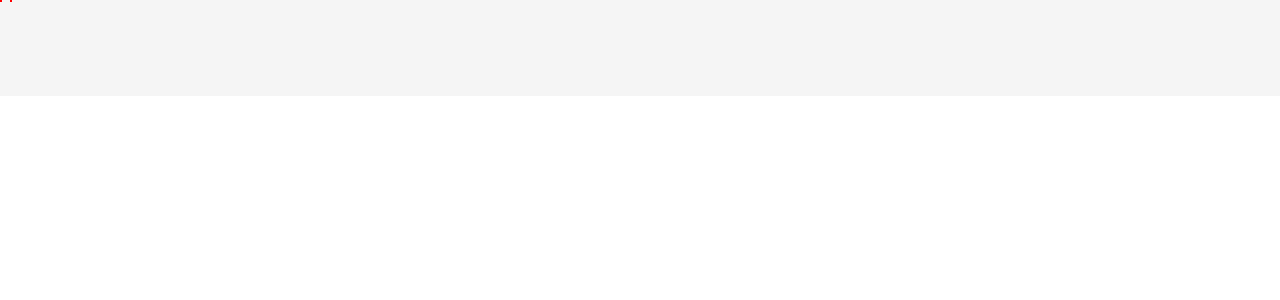
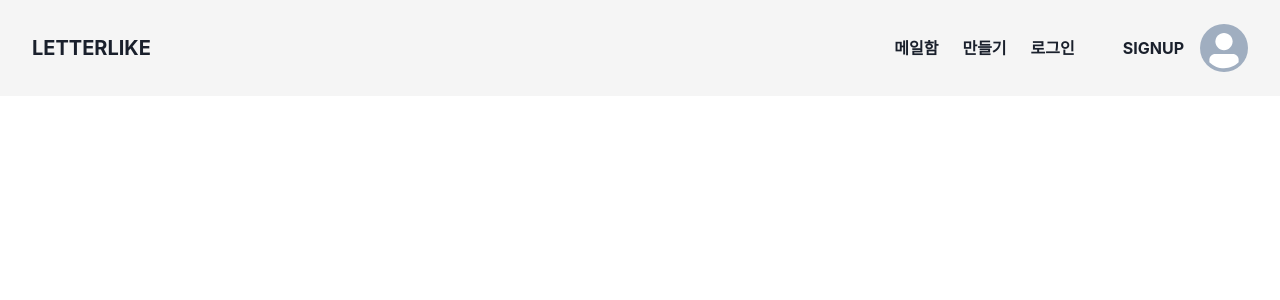
Before and after one commit to ArenF/LetterProject, a React app: page / in a window 1280 px wide. Shown: the top 300 px of the page. Built offline with nearby package versions, Linux system fonts and the light colour scheme; no server answers.

Commit message:
NavBar 요소 추가, index.html language ko로 변경

```diff
--- a/package.json
+++ b/package.json
@@ -11,6 +11,7 @@
   "license": "MIT",
   "description": "",
   "dependencies": {
+    "@chakra-ui/icons": "^2.1.1",
     "@chakra-ui/react": "^2.8.2",
     "@emotion/react": "^11.11.4",
     "@emotion/styled": "^11.11.5",
--- a/public/index.html
+++ b/public/index.html
@@ -1,5 +1,5 @@
 <!DOCTYPE html>
-<html lang="en">
+<html lang="ko">
 <head>
     <meta charset="UTF-8">
     <meta name="viewport" content="width=device-width">
--- a/src/component/NavBar.tsx
+++ b/src/component/NavBar.tsx
@@ -1,29 +1,111 @@
-import { Stack } from "@chakra-ui/react";
+import { Box, Heading, Stack, Text, Link as ChakraLink, Avatar } from "@chakra-ui/react";
+import { Link as RouterLink } from "react-router-dom";
+import { useState } from "react";
+
+const MiniProfile = ():JSX.Element => {
+    const [text, setText] = useState("SIGNUP");
+
+    return (
+        <Stack
+            direction="row"
+            align="center"
+            spacing={4}
+        >
+            <Linker
+                name={text}
+                to="/signup"
+            />
+            <Avatar />
+        </Stack>
+    );
+};
+
+const Linker = ({
+    name = "",
+    to = "",
+}):JSX.Element => {
+
+    return (
+        <Box
+            gap={2}
+        >
+            <ChakraLink
+                as={RouterLink}
+                to={`${to}`}
+            >
+                <Text
+                    fontWeight="bold"
+                    size="lg"
+                >
+                    {name}
+                </Text>
+            </ChakraLink>
+        </Box>
+    );
+};
 
 const NavBar = ():JSX.Element => {
+
+    const width = "100vw";
+    const height = "6em";
+
+    const LinkList = [
+        {
+            name: "메일함",
+            to: "/mail",
+        },
+        {
+            name: "만들기",
+            to: "/send",
+        },
+        {
+            name: "로그인",
+            to: "/login"
+        },
+    ];
+
     return (
         <Stack
             position="fixed"
-            w="100vw"
-            h="6em"
+            w={width}
+            h={height}
             direction="row"
             bgColor="whitesmoke"
+            gap={0}
         >
             <Stack
-                w="auto"
-                h="max-content"
+                position="relative"
+                w="50vw"
+                h={height}
                 direction="row"
-                border="1px solid red"
+                align="center"
+                padding="2em"
             >
-
+                <Heading size={"md"}>LETTERLIKE</Heading>
             </Stack>
             <Stack
-                w="auto"
-                h="max-content"
+                position="relative"
+                w="50vw"
+                h={height}
                 direction="row-reverse"
-                border="1px solid red"
+                align="center"
+                padding='2em'
+                rowGap={3}
+                spacing={12}
             >
-
+                <MiniProfile />
+                <Stack
+                    direction="row"
+                    spacing={6}
+                >
+                    {LinkList.map((value, index) => (
+                        <Linker
+                            key={index}
+                            name={value.name}
+                            to={value.to}
+                        />
+                    ))}
+                </Stack>
             </Stack>
         </Stack>
     );
```
Also changed, not shown: 1 other file (tests, documents, lock files or other folders).
